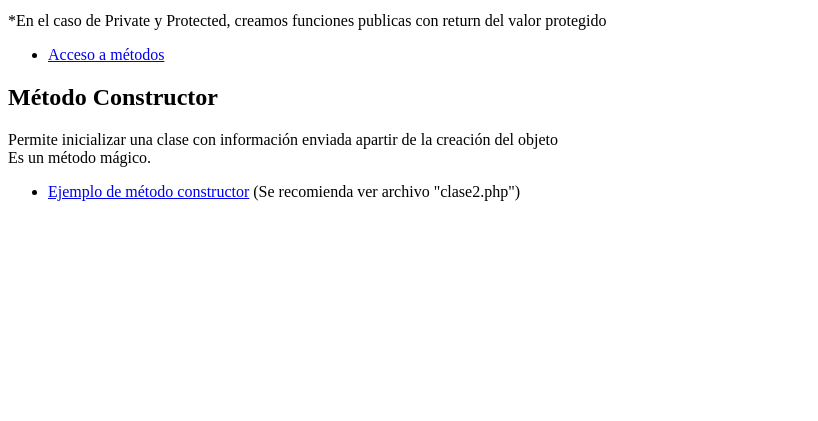
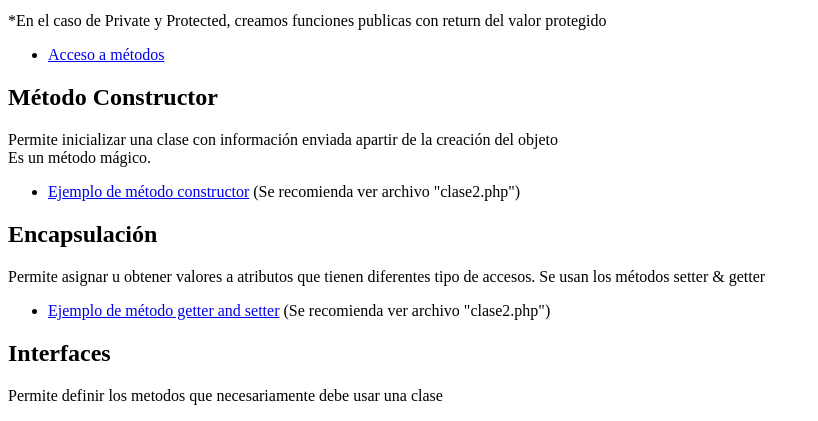
Before and after one commit to MarcoGarciaCorrea/POO, a PHP site: page / in a window 1280 px wide. Shown: the part 496-917 px from the top of the page, without its empty margins (0-818 px from the left). Before the commit the page ends 697 px from the top, so only its background shows below. Run offline with PHP 8.4, Linux system fonts and the light colour scheme.

Commit message:
Se agrega definición de interface y ejemplo

```diff
--- a/index.php
+++ b/index.php
@@ -46,4 +46,13 @@
     <li><a href="clase2.php">Ejemplo de método constructor</a> (Se recomienda ver archivo "clase2.php")</li>
     </ul>
     </p>
+    <h2>Encapsulación</h2>
+    <p>Permite asignar u obtener valores a atributos que tienen diferentes tipo de accesos. Se usan los métodos setter & getter
+    </p>
+    <ul>
+    <li><a href="clase2.php">Ejemplo de método getter and setter</a> (Se recomienda ver archivo "clase2.php")</li>
+    </ul>
+
+    <h2>Interfaces</h2>
+    <p>Permite definir los metodos que necesariamente debe usar una clase </p>
 </html>
```
Also changed, not shown: clase2.php (+17 -1 lines).
